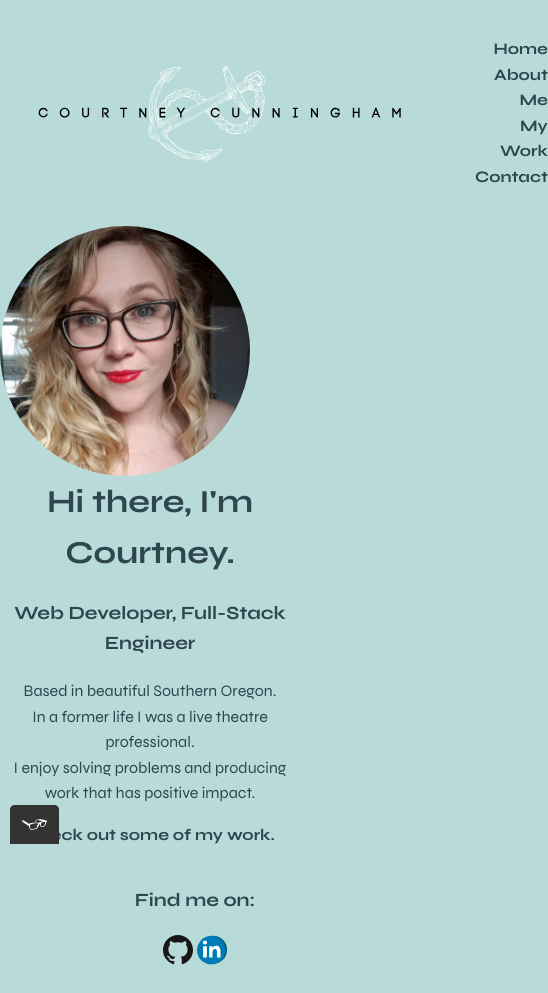
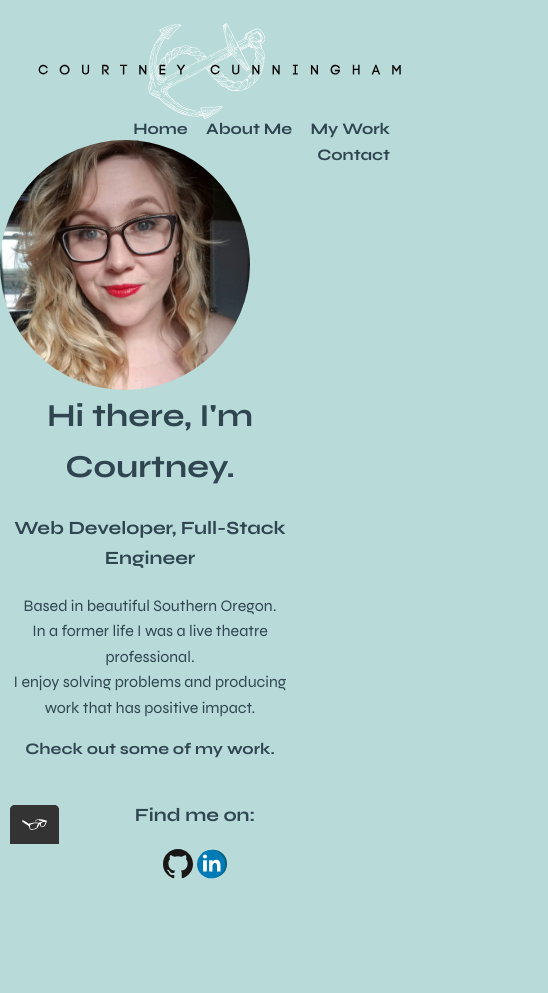
Before and after one commit to courtneyjcunningham/portfolio-website, a plain HTML site: page index.html in a window 390 px wide. Shown: the whole page, 548 px wide, since content can reach past the window. After the commit the page ends 907 px from the top, so only its background shows below. Drawn offline with nearby package versions, Linux system fonts and the light colour scheme; a web font is replaced by a local one.

Commit message:
Updated/nav bar styling for small screens

```diff
--- a/css/styles.css
+++ b/css/styles.css
@@ -230,6 +230,13 @@ td {
     text-align: center;
     width: 300px;
   }
+
+  .main-navigation {
+    position: absolute;
+    left: 0;
+    width: auto;
+    margin-top: 80px;
+  }
 }
 
 @media all and (min-width: 500px) and (max-width: 750px) {
```
